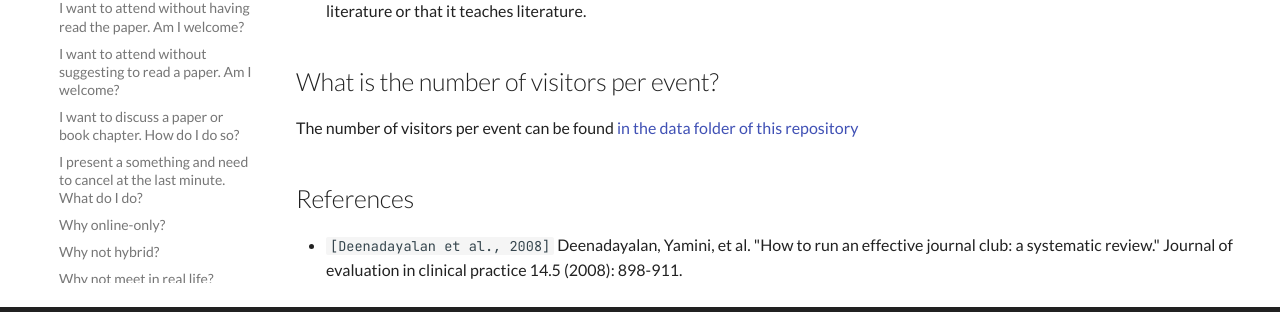
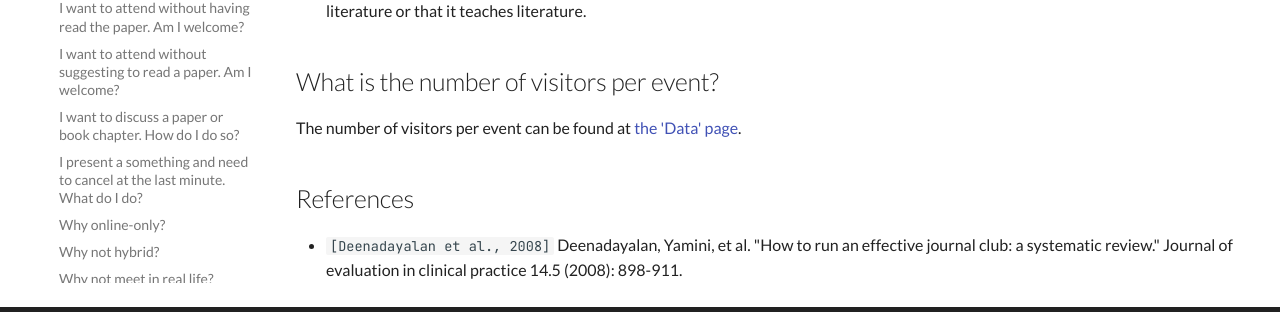
Before and after one commit to NBISweden/teaching_literature_club, an MkDocs documentation site: the page built from docs/faq.md, in a window 1280 px wide and 900 px high, scrolled down 2822 px. Shown: the part 455-767 px from the top of the window. Built offline with MkDocs 1.6.1 and Material for MkDocs 9.7.7, drawn with Linux system fonts in a browser that asks for light colours; comment, search, counter and statistics services are not loaded.

Commit message:
Fix link

```diff
--- a/docs/faq.md
+++ b/docs/faq.md
@@ -145,7 +145,7 @@ For two reasons:
 ## What is the number of visitors per event?
 
 The number of visitors per event can be found
-[in the data folder of this repository](data/README.md)
+at [the 'Data' page](data.md).
 
 ## References
 
```
